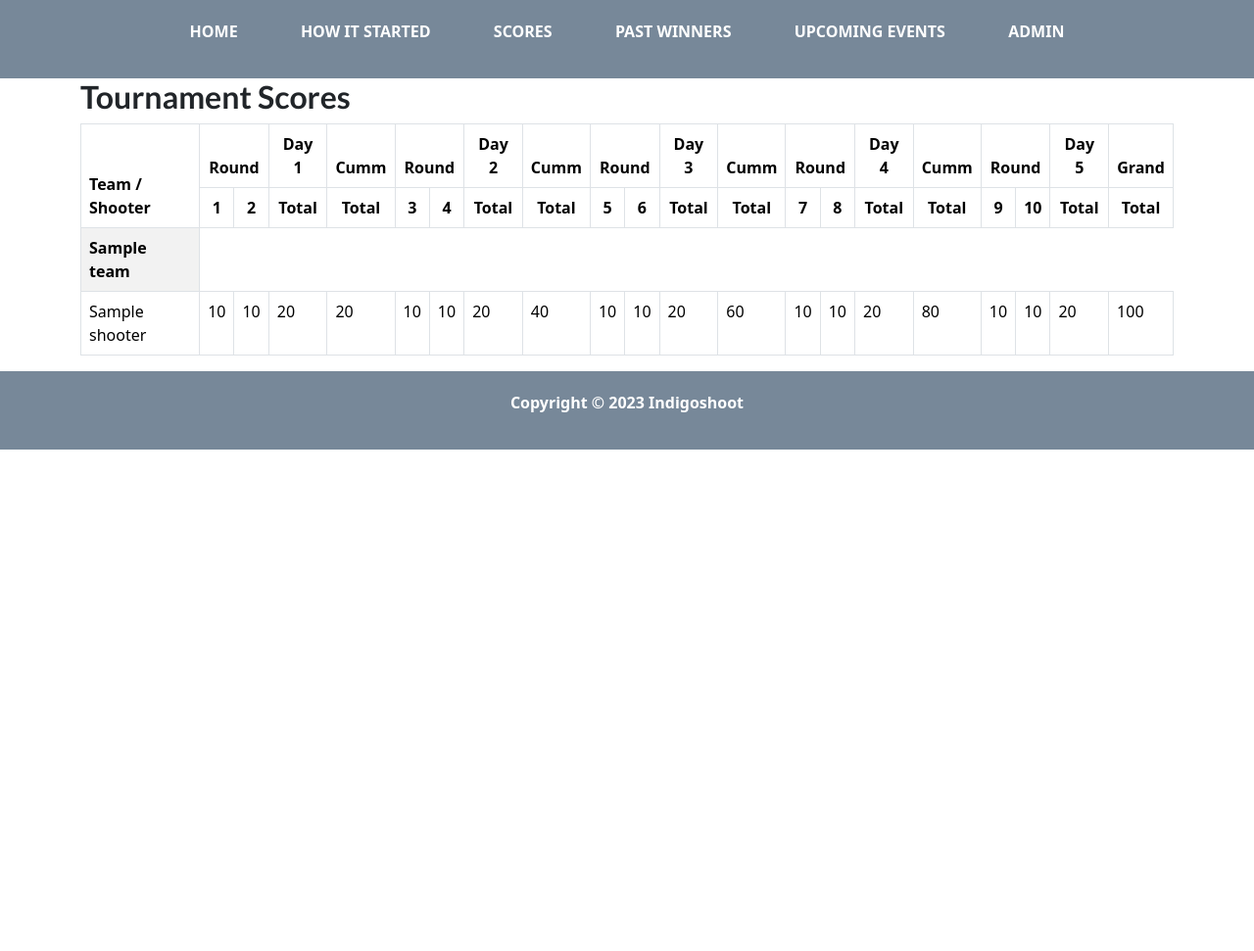
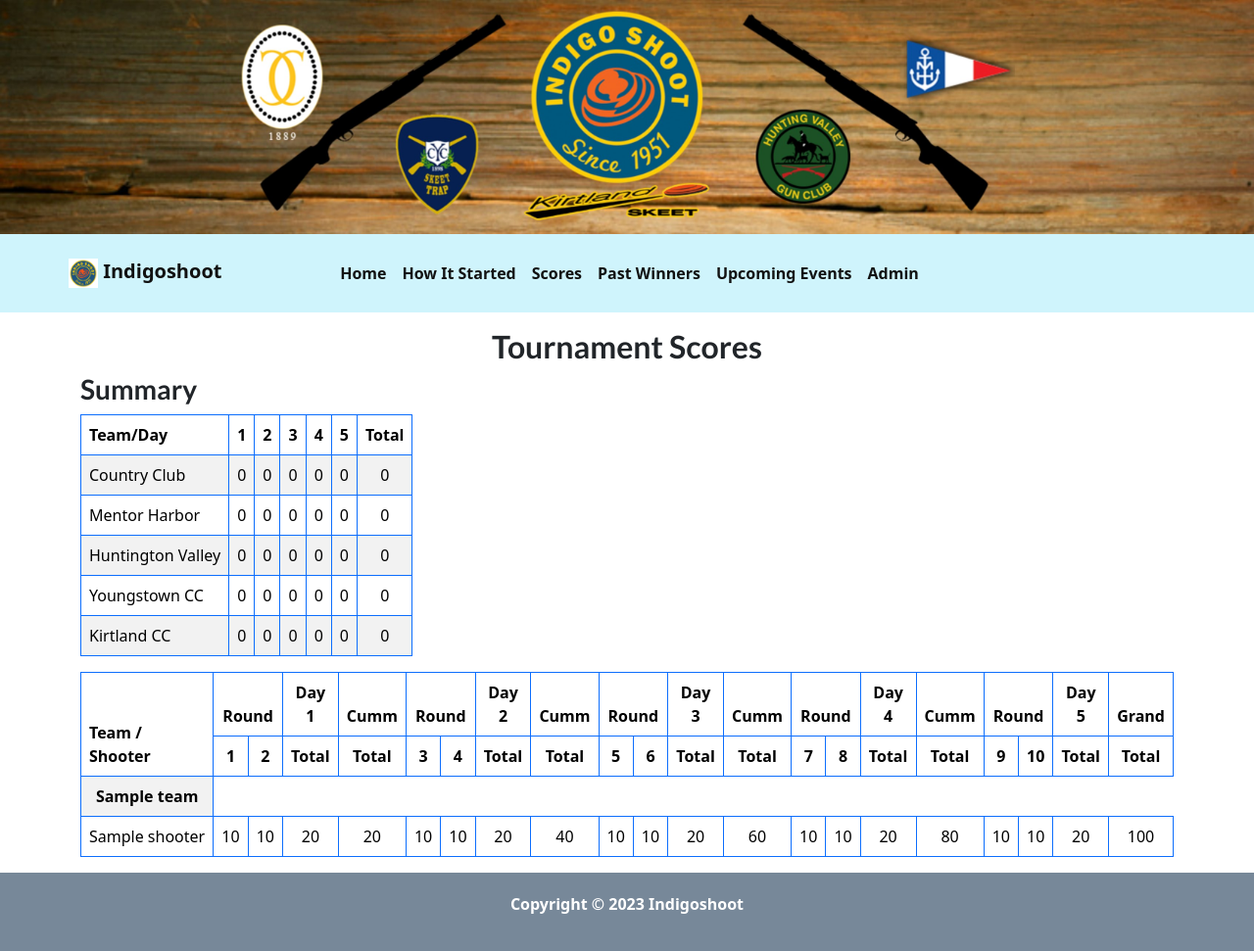
Before and after one commit to kenpavalko/skeet-shooting-app, a Django app: page / in a window 1280 px wide. Shown: the whole page at 98% size. Before the commit the page ends 459 px from the top, so only its background shows below. Run offline with Django 4.2, Linux system fonts and the light colour scheme; tables that the repository leaves empty hold one stand-in row (values such as "Sample post").

Commit message:
added mobile toolbar header and cosmetic changes

```diff
--- a/indigoshoot/templates/indigoshoot/index.html
+++ b/indigoshoot/templates/indigoshoot/index.html
@@ -13,10 +13,73 @@ Indigoshoot Scores
 {% block content %}
   <div class="container">
     <section id='welcome'>
-      <h2>Tournament Scores</h2>
+      <h2 class="mt-3 text-center">Tournament Scores</h2>
+    </section>
+    <section>
+      <h3>Summary</h3>
+      <table class="table table-striped table-bordered border-primary display product-overview mb-30 w-auto">
+        <thead>
+          <tr>
+            <td class="fw-bold">Team/Day</td>
+            <td class="fw-bold">1</td>
+            <td class="fw-bold">2</td>
+            <td class="fw-bold">3</td>
+            <td class="fw-bold">4</td>
+            <td class="fw-bold">5</td>
+            <td class="fw-bold">Total</td>
+          </tr>
+        </thead>
+        <tbody class="align-middle text-center">
+          <tr>
+            <td class="text-start">Country Club</td>
+            <td>0</td>
+            <td>0</td>
+            <td>0</td>
+            <td>0</td>
+            <td>0</td>
+            <td>0</td>
+          </tr>
+          <tr>
+            <td class="text-start">Mentor Harbor</td>
+            <td>0</td>
+            <td>0</td>
+            <td>0</td>
+            <td>0</td>
+            <td>0</td>
+            <td>0</td>
+          </tr>
+          <tr>
+            <td class="text-start">Huntington Valley</td>
+            <td>0</td>
+            <td>0</td>
+            <td>0</td>
+            <td>0</td>
+            <td>0</td>
+            <td>0</td>
+          </tr>
+          <tr>
+            <td class="text-start">Youngstown CC</td>
+            <td>0</td>
+            <td>0</td>
+            <td>0</td>
+            <td>0</td>
+            <td>0</td>
+            <td>0</td>
+          </tr>
+          <tr>
+            <td class="text-start">Kirtland CC</td>
+            <td>0</td>
+            <td>0</td>
+            <td>0</td>
+            <td>0</td>
+            <td>0</td>
+            <td>0</td>
+          </tr>
+        </tbody>
+      </table>
     </section>
     <section id="scores">
-      <table class="table table-striped table-bordered display product-overview mb-30">
+      <table class="table table-striped table-bordered border-primary display product-overview mb-30">
         <thead>
           <tr>
             <th rowspan="3">Team / Shooter</th>
@@ -80,14 +143,14 @@ Indigoshoot Scores
           </tr>
 
         </thead>
-        <tbody>
+        <tbody class="align-middle text-center">
           {% for team in teams %}
             <tr>
               <td class='fw-bold'>{{ team.name }}</td>
               {% for shooter in shooters %}
                 {% if shooter.team == team %}
                 <tr>
-                  <td>{{ shooter }}</td>
+                  <td class="text-start text-nowrap">{{ shooter }}</td>
                   {% for score in scores %}
                     {% if score.shooter == shooter %}
                       <td style="background-color: {% if score.RD1_POINTS == 25 %}#ff0000{% endif %}">
--- a/indigoshoot/views.py
+++ b/indigoshoot/views.py
@@ -1,4 +1,3 @@
-from atexit import register
 from django.shortcuts import render
 from . models import Team, Shooter, Score
 # Create your views here.
@@ -8,6 +7,7 @@ def scores_report(request):
   host_order = Team.objects.all().order_by('host_day')
   all_shooters = Shooter.objects.all().order_by('name')
   all_scores = Score.objects.all()
+  # top_five = Score.objects.order_by('-score')[:5]
   return render(request, 'indigoshoot/index.html', {
     'teams': all_teams,
     'hosts': host_order,
--- a/project/urls.py
+++ b/project/urls.py
@@ -19,5 +19,5 @@ from django.urls import path, include
 urlpatterns = [
     path('', include('indigoshoot.urls')),
     path('admin/', admin.site.urls),
-    path('__debug__/', include('debug_toolbar.urls')),
+    # path('__debug__/', include('debug_toolbar.urls')),
 ]
--- a/static/app.css
+++ b/static/app.css
@@ -19,10 +19,14 @@ h3 {
   font-weight: bold;
 }
 
+#header {
+  width: 100vw;
+}
+
 #main-navigation {
-  background-color: lightslategray;
+  background-color: #fef;
   height: 5rem;
-  color: white;
+  color: #000;
   width: 100%;
   display: flex;
   align-items: center;
@@ -48,13 +52,13 @@ h3 {
 
 #main-navigation a {
   text-decoration: none;
-  color: white;
+  color: #111;
   font-weight: bold;
 }
 
 #main-navigation a:hover,
 #main-navigation a:active {
-  color: #cf79f1;
+  color: #555;
 }
 
 #footer {
--- a/templates/base.html
+++ b/templates/base.html
@@ -14,6 +14,8 @@
 <body>
   {% comment %} Top Bar {% endcomment %}
   {% include 'partials/_topbar.html' %}
+  {% comment %} Header {% endcomment %}
+  {% include 'partials/_header.html' %}
   {% comment %} Nav Bar {% endcomment %}
   {% include 'partials/_navbar.html' %}
   {% comment %} Main content area {% endcomment %}
--- a/templates/partials/_header.html
+++ b/templates/partials/_header.html
@@ -0,0 +1,4 @@
+{% load static %}
+<header id='header'>
+  <img src="{% static 'img/indigoheader.jpg' %}" alt="header image" class="vw-100 mh-100">
+</header>
--- a/templates/partials/_navbar.html
+++ b/templates/partials/_navbar.html
@@ -1,6 +1,42 @@
+{% load static %}
+<div class="container-fluid bg-info-subtle">
+  <nav class="navbar container navbar-expand-md navbar-light bg-info-subtle" id="main-navigation">
 
-<header id='main-navigation'>
-  <div class="container">
+    <a href="#" class="navbar-brand mb-0 h1">
+      <img src="{% static 'img/logo.jpg' %}" width="30" height="30" alt="">
+      Indigoshoot
+    </a>
+  <button type="button" data-bs-toggle="collapse" data-bs-target="#navbarNav" class="navbar-toggler" aria-controls="navbarNav" aria-expanded="flase" aria-label="Toggle navigation">
+  <span class="navbar-toggler-icon"></span>
+  </button>
+  <div class="collapse navbar-collapse" id="navbarNav">
+    <ul class="navbar-nav bg-info-subtle">
+      <li class="nav-item active">
+        <a href="https://www.indigoshoot.com/" class="nav-link active">Home</a>
+      </li>
+      <li>
+        <a href="https://www.indigoshoot.com/how-it-started/" class="nav-link">How It Started</a>
+      </li>
+      <li>
+        <a href="https://www.indigoshoot.com/2019-scores/" class="nav-link">Scores</a>
+      </li>
+      <li>
+        <a href="https://www.indigoshoot.com/past-scores/" class="nav-link">Past Winners</a>
+      </li>
+      <li>
+        <a href="https://www.indigoshoot.com/upcoming-events/" class="nav-link">Upcoming Events</a>
+      </li>
+      <li>
+        <a href="http://indigoshootscores.myitdepartment.org/admin/" class="nav-link">
+          Admin
+        </a>
+      </li>
+    </ul>
+  </div>
+</nav>
+</div>
+<!-- <header id='main-navigation'>
+  <div id="main-navigation" class="container">
     <nav>
       <ul>
         <li><a href="https://www.indigoshoot.com/">HOME</a></li>
@@ -12,4 +48,4 @@
       </ul>
     </nav>
   </div>
-</header>
+</header> -->
```
Also changed, not shown: project/settings.py (+11 -11 lines), indigoshoot/static/img/indigoheader.jpg (added), indigoshoot/static/img/logo.jpg (added). Lines whose indentation alone changed are shown as unchanged.
